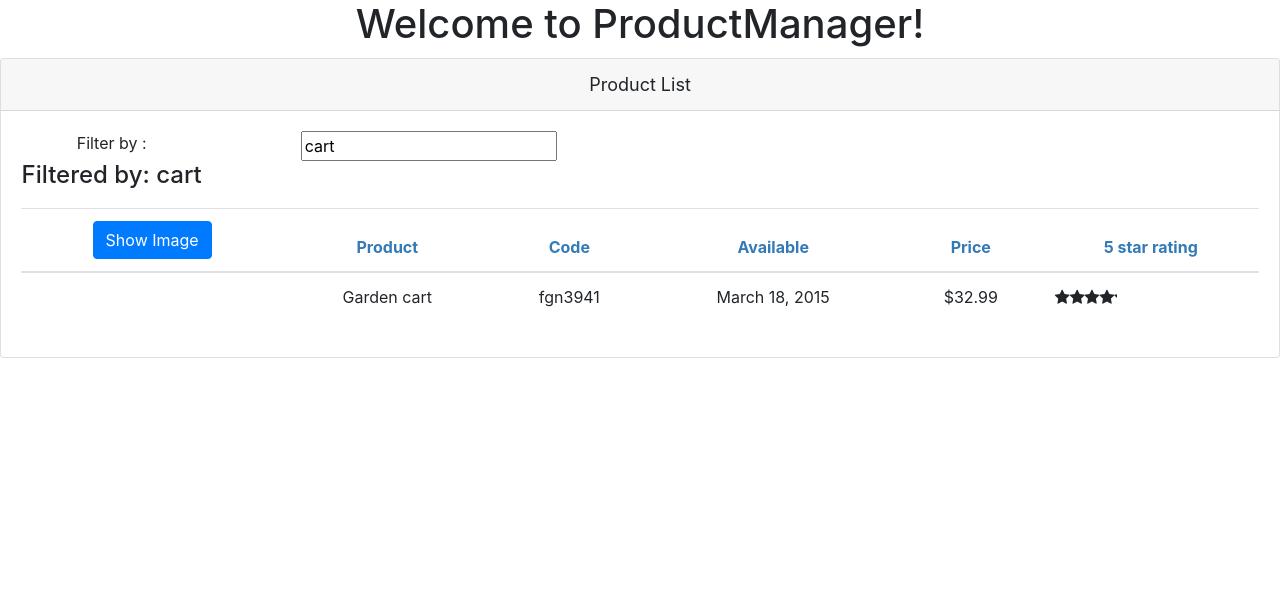
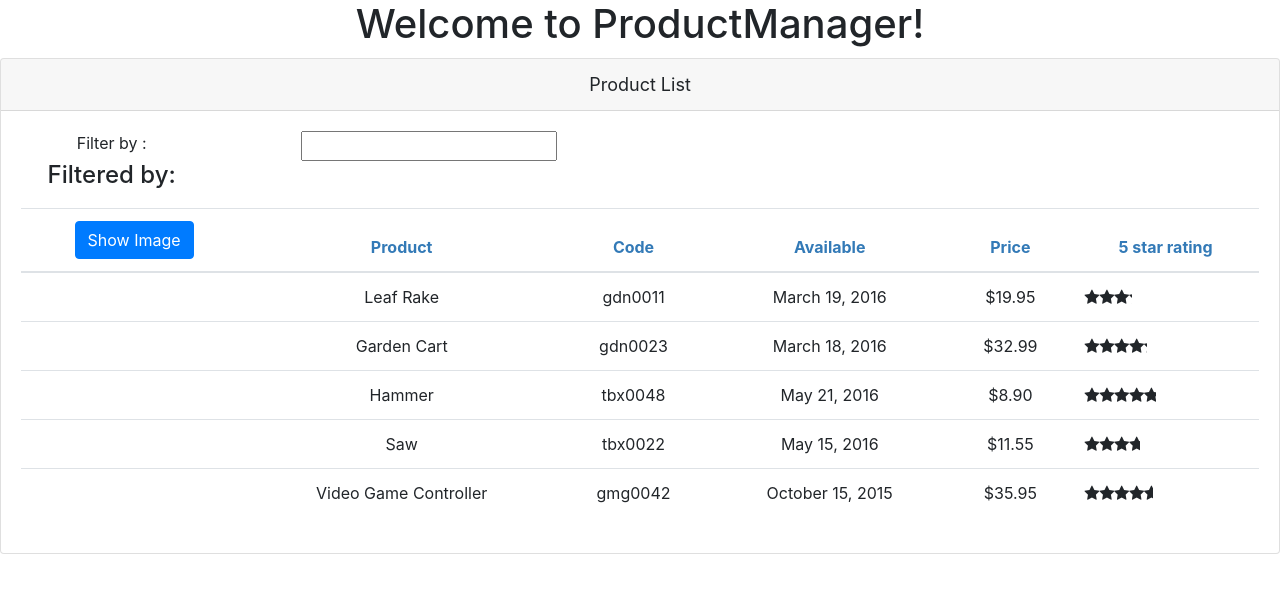
Before and after one commit to tiyalla/ProductManager, an Angular app: page / in a window 1280 px wide. Shown: the top 592 px of the page. Built offline with nearby package versions, Linux system fonts and the light colour scheme.

Commit message:
Inject product service

```diff
--- a/src/app/products/product-list.component.ts
+++ b/src/app/products/product-list.component.ts
@@ -1,5 +1,6 @@
 import {Component, OnInit} from '@angular/core';
 import { IProduct } from './products';
+import { ProductService } from './product.service';
 
 @Component({
     selector: 'pm-products',
@@ -22,32 +23,11 @@ export class ProductListComponent implements OnInit{
         this._listFilter = value;
         this.filteredProducts = this.listFilter ? this.performFilter(this.listFilter) : this.products;
     }
-    products: IProduct[] = [{
-        "productId": 2,
-        "productName": "Garden cart",
-        "productCode": "FGN-3941",
-        "releaseDate": "March 18, 2015",
-        "description": "15 gallon a month" ,
-        "price": 32.99,
-        "starRating": 4.2,
-        "imageUrl": "https://openclipart.org/detail/6960/modern-chair-34-angle"
+    products: IProduct[] = [];
 
-    },
-    {
-        "productId": 3,
-        "productName": "Lamp chair",
-        "productCode": "FGN-3941",
-        "releaseDate": "March 18, 2015",
-        "description": "15 gallon a month" ,
-        "price": 32.99,
-        "starRating": 3.9,
-        "imageUrl": "https://openclipart.org/detail/6960/modern-chair-34-angle"
+   //Dependency Injection
+    constructor(private productService: ProductService){
 
-    }];
-
-    constructor(){
-        this.filteredProducts = this.products;
-        this.listFilter = 'cart';
     }
 
     onRatingClicked(message: string): void{
@@ -65,6 +45,7 @@ export class ProductListComponent implements OnInit{
     }
 
     ngOnInit():void {
-        console.log('in oninit');
+        this.products = this.productService.getProducts();
+        this.filteredProducts = this.products;
     }
 }
--- a/src/app/products/product.service.ts
+++ b/src/app/products/product.service.ts
@@ -1,7 +1,9 @@
 import { Injectable } from "@angular/core";
 import { IProduct } from "./products";
 
-@Injectable()
+@Injectable({
+    providedIn: 'root'
+})
 export class ProductService {
     getProducts(): IProduct[] {
         return [
```
